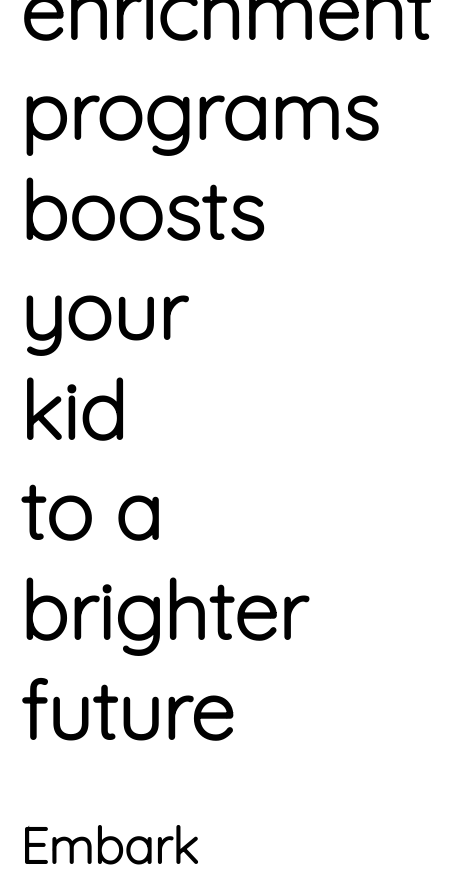
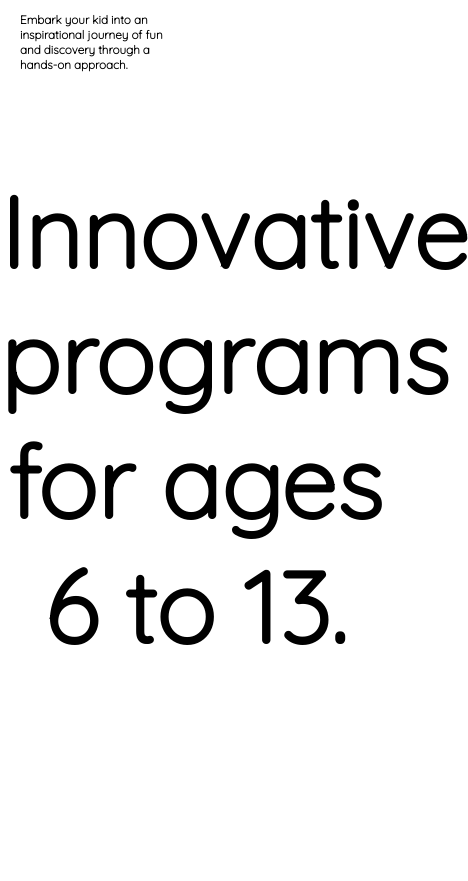
Before and after one commit to ivnaguinaga/Minds-of-Tomorrow, a plain HTML site: page index.html in a window 390 px wide. Shown: the part 1150-2031 px from the top of the page, 468 px wide, since content can reach past the window. After the commit the page ends 1886 px from the top, so only its background shows below. Drawn offline with Linux system fonts and the light colour scheme.

Commit message:
segunda actualización la semana q viene tiene q estar listo

```diff
--- a/css/styles.css
+++ b/css/styles.css
@@ -27,11 +27,11 @@ body {
 }
 
 .two-column h1 {
-    font-size: 80px
+    font-size: 6vw;
 }
 
 .two-column h2 {
-    font-size: 50px
+    font-size: 3vw;
 }
 
 .two-column img {
@@ -41,3 +41,19 @@ body {
 #color_raro {
     background-color: #28ECA5;
 }
+
+.one-column {
+    width: 100%;
+    text-align: center;
+    float: left;
+}
+
+.one-column h1 {
+    font-size: 100px;
+}
+
+@media screen and (max-width:600px) {
+    .four-column {
+        width: 50px;
+    }
+}
--- a/index.html
+++ b/index.html
@@ -25,4 +25,12 @@
             <img src="img/section-1.png" alt="Github">
         </div>
     </div>
+
+    <div class="row">
+        <div class="one-column">
+            <h1>Innovative programs for ages 6 to 13.</h1>
+        </div>
+        <div class="four-column">
+
+        </div>
 </body>
```
